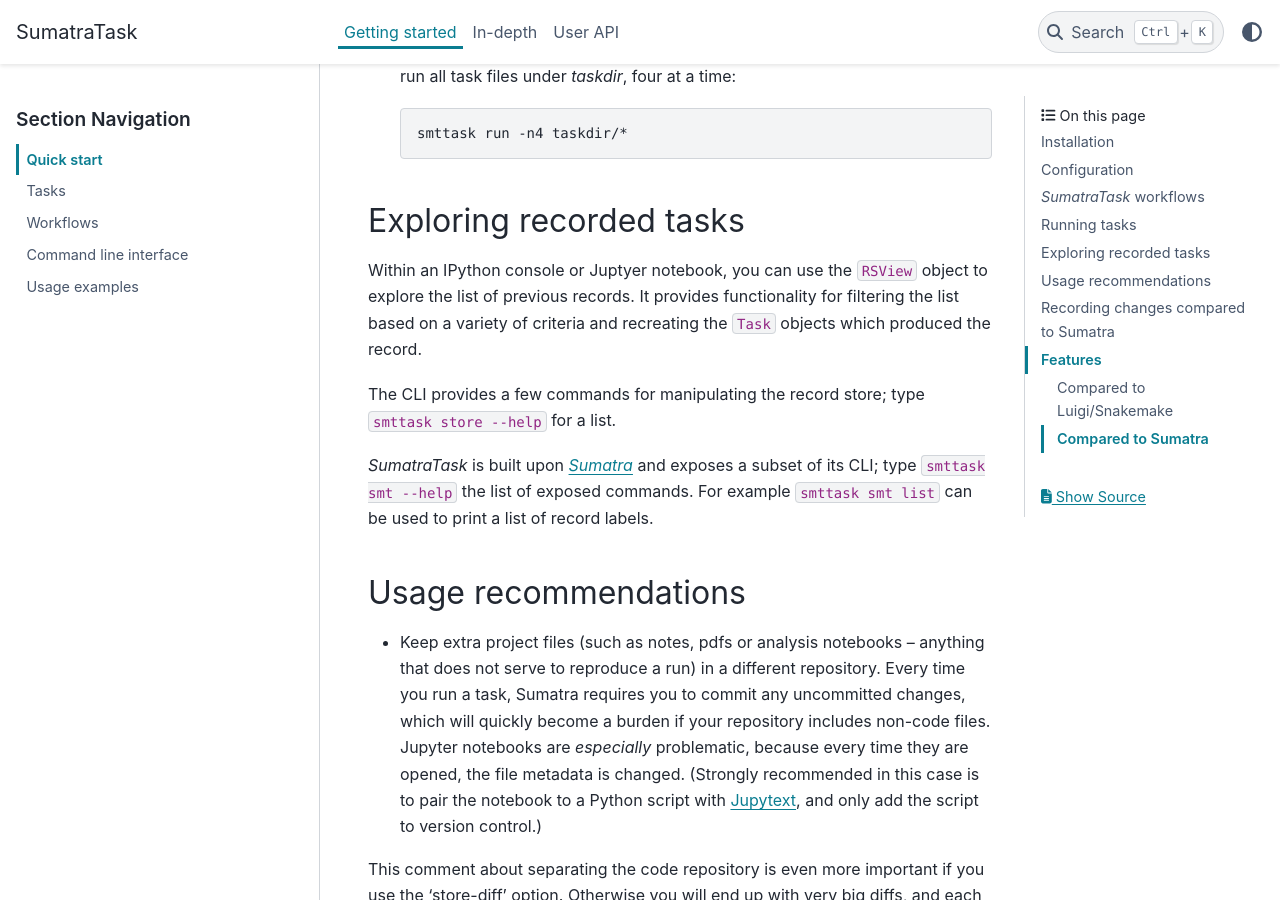
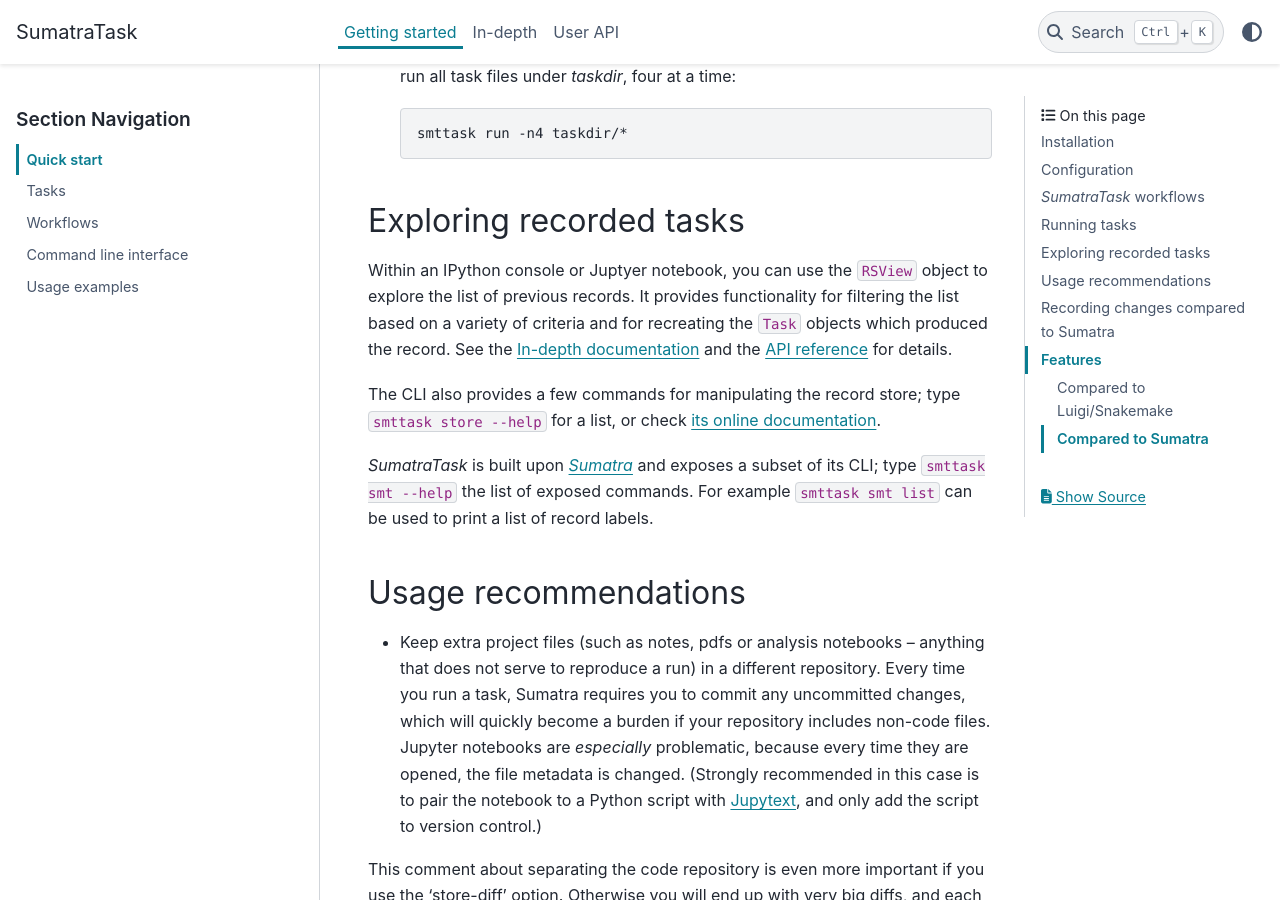
Before and after one commit to alcrene/smttask, a Sphinx documentation site: the page built from docs/getting_started/quickstart.md, in a window 1280 px wide and 900 px high, scrolled down 3402 px. Built offline with Sphinx 7.4.7 and the PyData theme 0.15.4, drawn with Linux system fonts in a browser that asks for light colours.

Commit message:
[docs] Add links to RSView functions on the Getting Started page

```diff
--- a/docs/getting_started/quickstart.md
+++ b/docs/getting_started/quickstart.md
@@ -138,9 +138,9 @@
 Exploring recorded tasks
 ------------------------
 
-Within an IPython console or Juptyer notebook, you can use the `RSView` object to explore the list of previous records. It provides functionality for filtering the list based on a variety of criteria and recreating the `Task` objects which produced the record.
+Within an IPython console or Juptyer notebook, you can use the `RSView` object to explore the list of previous records. It provides functionality for filtering the list based on a variety of criteria and for recreating the `Task` objects which produced the record. See the [In-depth documentation](#in-depth_rsview) and the [API reference](#api-rsview) for details.
 
-The CLI provides a few commands for manipulating the record store; type `smttask store --help` for a list.
+The CLI also provides a few commands for manipulating the record store; type `smttask store --help` for a list, or check [its online documentation](#api_cli-store).
 
 *SumatraTask* is built upon [*Sumatra*](https://sumatra.readthedocs.io/en/latest/) and exposes a subset of its CLI; type `smttask smt --help` the list of exposed commands. For example `smttask smt list` can be used to print a list of record labels.
 
--- a/docs/user-api/cli.rst
+++ b/docs/user-api/cli.rst
@@ -15,6 +15,7 @@
    :prog: smttask project
    :nested: short
 
+.. _api_cli-store:
 
 .. click:: smttask.ui:store
    :prog: smttask store
```
